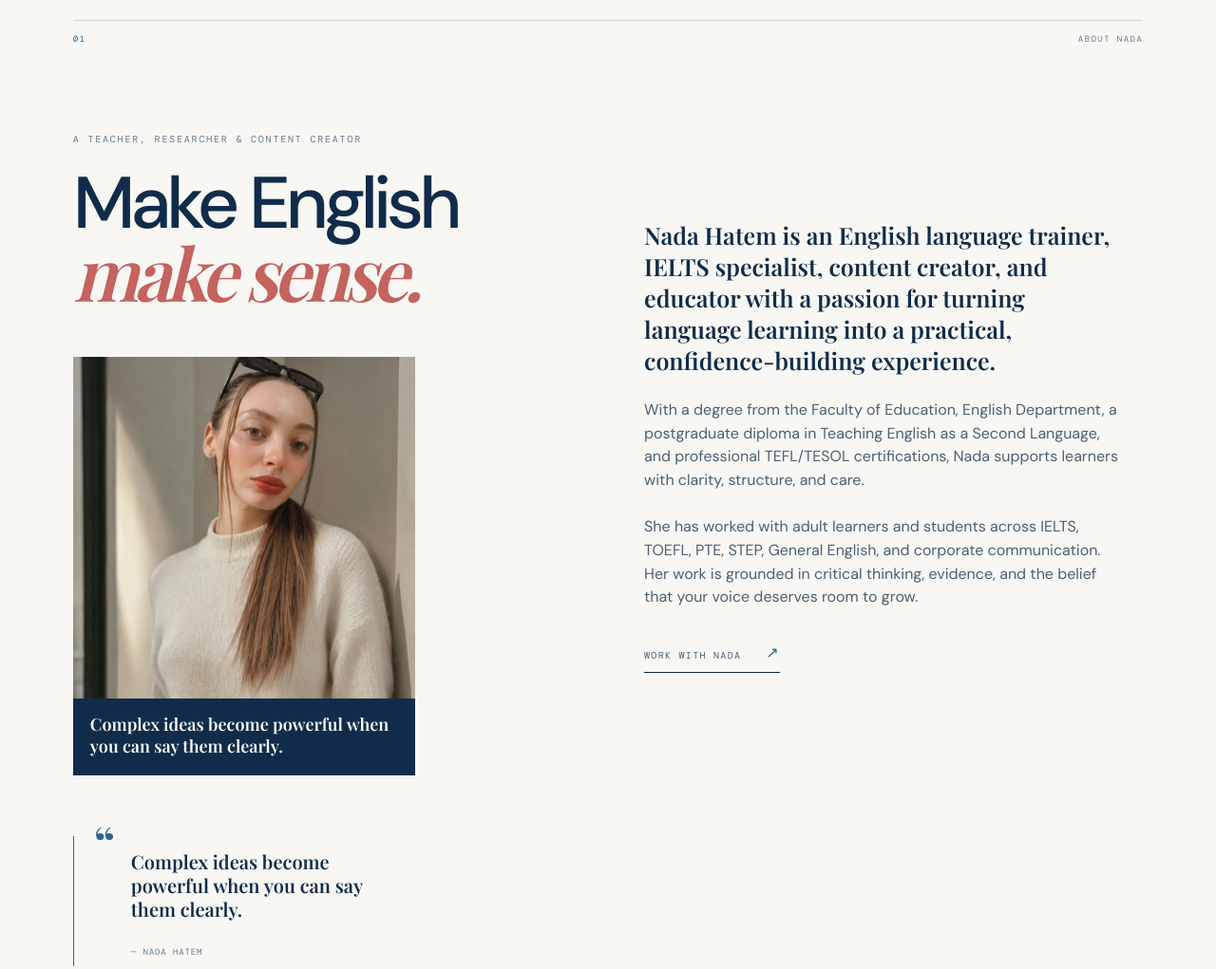
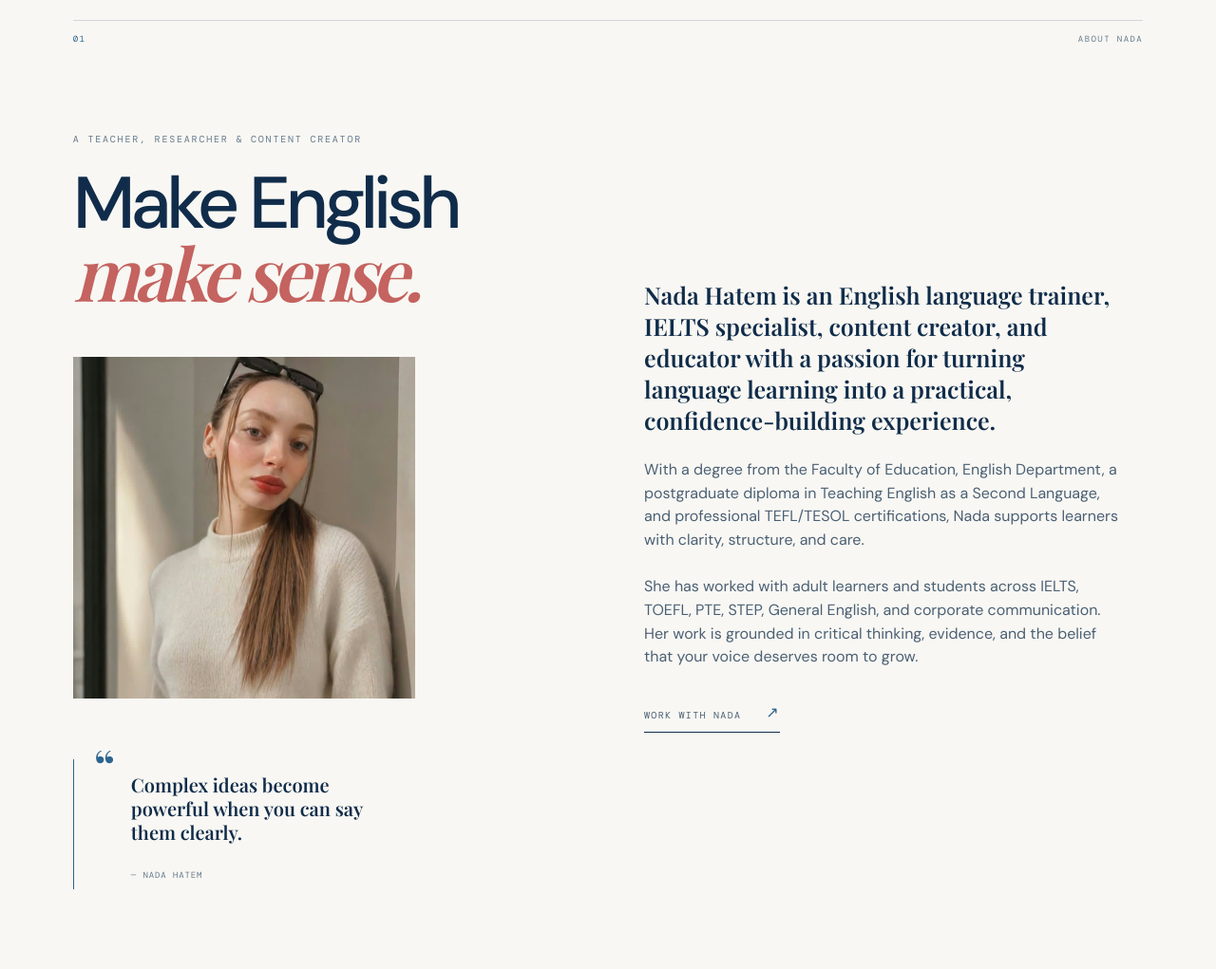
Before and after one commit to Ahmedshafie161/nada-english-portfolio, a plain HTML site: page index.html in a window 1280 px wide. Shown: the part 1020-2041 px from the top of the page at 95% size. Drawn offline with nearby package versions, Linux system fonts and the light colour scheme; a web font is replaced by a local one.

Commit message:
Add files via upload

```diff
--- a/index.html
+++ b/index.html
@@ -100,7 +100,6 @@
               <h2 id="about-title">Make English<br /><em>make sense.</em></h2>
               <figure class="about-portrait">
                 <img src="assets/about-nada.png" alt="Nada Hatem in a soft natural-light portrait" />
-                <figcaption>Complex ideas become powerful when you can say them clearly.</figcaption>
               </figure>
               <div class="quote-card">
                 <span class="quote-mark">“</span>
--- a/styles.css
+++ b/styles.css
@@ -39,7 +39,7 @@ button { cursor: pointer; }
 
 .hero { background: #0d2945; min-height: 880px; overflow: hidden; padding-top: 140px; position: relative; }
 .hero::after { background: linear-gradient(90deg, rgba(13,41,69,.95) 0%, rgba(13,41,69,.73) 43%, rgba(13,41,69,.2) 100%), linear-gradient(0deg, rgba(13,41,69,.78) 0%, rgba(13,41,69,.05) 60%); content: ""; inset: 0; pointer-events: none; position: absolute; z-index: 1; }
-.hero-bg-image { filter: grayscale(1) contrast(1.12); height: 100%; inset: 0; object-fit: cover; object-position: center 22%; opacity: .68; pointer-events: none; position: absolute; width: 100%; z-index: 0; }
+.hero-bg-image { filter: grayscale(1) contrast(1.12); height: 100%; inset: 0; object-fit: cover; object-position: 58% 22%; opacity: .68; pointer-events: none; position: absolute; width: 100%; z-index: 0; }
 .hero-grid { align-items: center; display: block; margin: 0 auto; max-width: 1400px; min-height: 650px; }
 .hero-copy { max-width: 790px; padding-top: 80px; position: relative; z-index: 2; }
 .eyebrow { color: var(--muted); font-family: var(--mono); font-size: 10px; letter-spacing: .18em; margin: 0 0 25px; text-transform: uppercase; }
@@ -105,7 +105,7 @@ h1 em, h2 em, h3 em { color: var(--accent); font-family: var(--serif); font-weig
 .quote-mark { color: var(--accent-deep); font-family: var(--serif); font-size: 50px; left: 21px; line-height: .4; position: absolute; top: -3px; }
 .quote-card p { font-family: var(--serif); font-size: 20px; line-height: 1.25; margin: 10px 0 19px 36px; }
 .quote-credit { color: #667b8d; font-family: var(--mono); font-size: 9px; letter-spacing: .1em; margin-left: 36px; text-transform: uppercase; }
-.about-copy { color: #4b6074; max-width: 505px; padding-top: 92px; }
+.about-copy { color: #4b6074; max-width: 505px; padding-top: 155px; }
 .about-copy p { margin-bottom: 24px; }
 .about-copy .lead-copy { color: var(--ink); font-family: var(--serif); font-size: 25px; line-height: 1.32; }
 .arrow-link { border-bottom: 1px solid var(--ink); display: inline-flex; font-family: var(--mono); font-size: 10px; gap: 26px; letter-spacing: .13em; margin-top: 17px; padding-bottom: 9px; text-transform: uppercase; }
```
